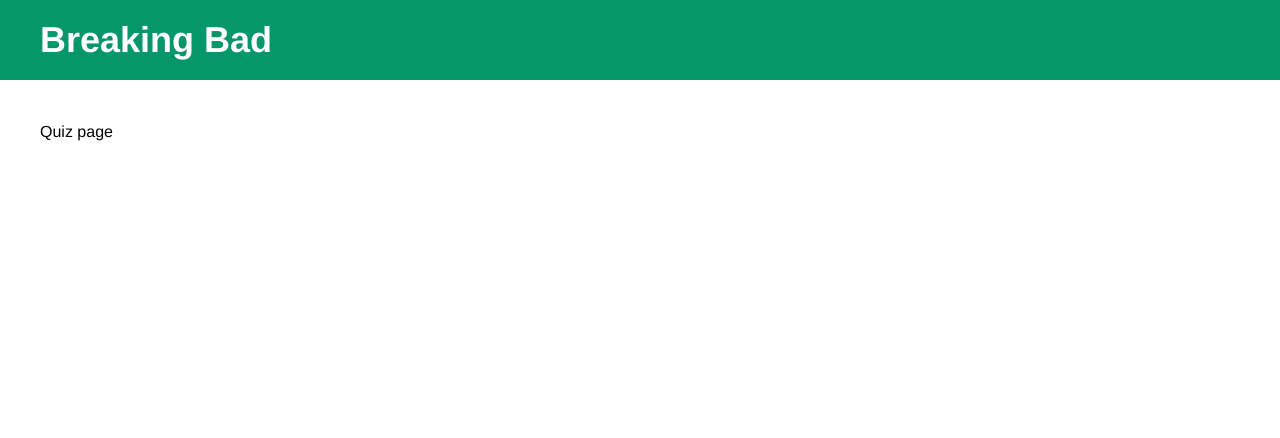
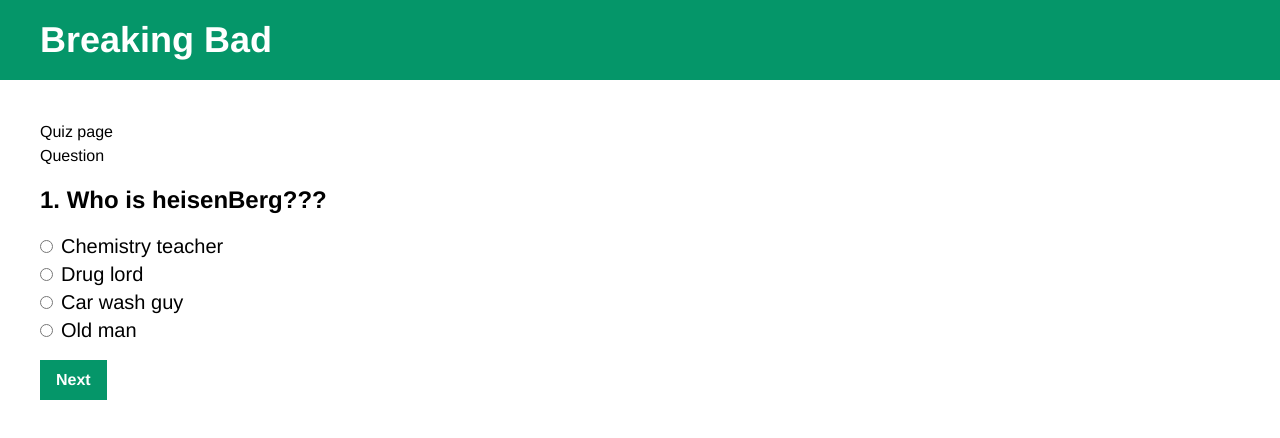
Before and after one commit to amalkk1994/breaking-bad-api-app, a React (Create React App) app: page /quiz in a window 1280 px wide. Shown: the top 438 px of the page. Built offline with nearby package versions, Linux system fonts and the light colour scheme.

Commit message:
quiz page basic layout

```diff
--- /dev/null
+++ b/src/components/Question.js
@@ -0,0 +1,33 @@
+const Question = (props) => {
+  function submitHandler(e) {
+    e.preventDefault()
+  }
+
+  return (
+    <>
+      <h1>Question</h1>
+      <form onSubmit={submitHandler} className="mt-4">
+        <p className="text-2xl font-semibold">
+          {props.questionId + ". " + props.question}
+        </p>
+        <ul className="mt-4">
+          {props.options.map((option) => {
+            return (
+              <li key={option}>
+                <input type="radio" name="answers" value={option} id={option} />
+                <label for={option} className="text-xl ml-2">
+                  {option}
+                </label>
+              </li>
+            )
+          })}
+        </ul>
+        <button className="bg-emerald-600 text-white py-2 px-4 font-semibold mt-4">
+          Next
+        </button>
+      </form>
+    </>
+  )
+}
+
+export default Question
--- a/src/pages/QuizPage.js
+++ b/src/pages/QuizPage.js
@@ -1,9 +1,16 @@
+import Question from "../components/Question"
+
 const QuizPage = () => {
   return (
     <div>
       <p>Quiz page</p>
+      <Question
+        question="Who is heisenBerg???"
+        questionId="1"
+        options={["Chemistry teacher", "Drug lord", "Car wash guy", "Old man"]}
+      />
     </div>
-  );
-};
+  )
+}
 
-export default QuizPage;
+export default QuizPage
```
